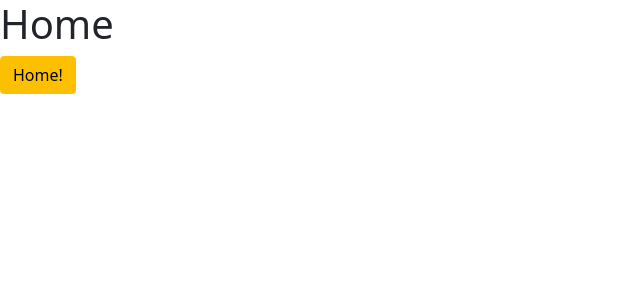
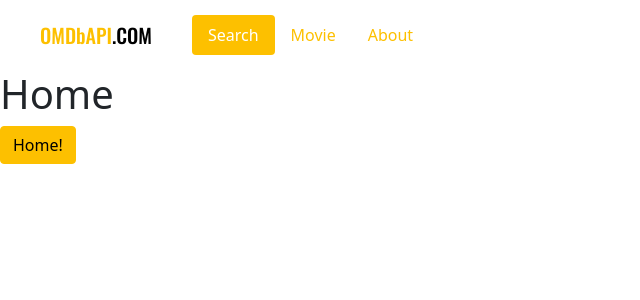
Before and after one commit to Je-chan/vue3-practice-movie, a Vue app: page / in a window 1280 px wide. Shown: the top 300 px of the page, without its empty margins (0-640 px from the left). Built offline with nearby package versions, Linux system fonts and the light colour scheme.

Commit message:
CREATE : Header

```diff
--- a/index.html
+++ b/index.html
@@ -1,11 +1,28 @@
 <!DOCTYPE html>
 <html lang="ko">
   <head>
-  <meta charset="UTF-8">
-  <meta http-equiv="X-UA-Compatible" content="IE=edge">
-  <meta name="viewport" content="width=device-width, initial-scale=1.0">
+    <meta charset="UTF-8" />
+    <meta http-equiv="X-UA-Compatible" content="IE=edge" />
+    <meta name="viewport" content="width=device-width, initial-scale=1.0" />
     <title>Webpack project!</title>
-  <link rel="stylesheet" href="https://cdn.jsdelivr.net/npm/reset-css@5.0.1/reset.min.css">
+    <link
+      rel="stylesheet"
+      href="https://cdn.jsdelivr.net/npm/reset-css@5.0.1/reset.min.css"
+    />
+    <!-- font CSS Import -->
+    <link rel="preconnect" href="https://fonts.googleapis.com" />
+    <link rel="preconnect" href="https://fonts.gstatic.com" crossorigin />
+    <link
+      href="https://fonts.googleapis.com/css2?family=Oswald:wght@500&family=Roboto:wght@400;700&display=swap"
+      rel="stylesheet"
+    />
+
+    <style>
+      body {
+        line-height: 1.4;
+        font-family: "Roboto", "sans-serif";
+      }
+    </style>
   </head>
   <body>
     <div id="app"></div>
--- a/package.json
+++ b/package.json
@@ -26,11 +26,14 @@
     "copy-webpack-plugin": "^8.0.0",
     "css-loader": "^5.1.3",
     "eslint": "^7.22.0",
+    "eslint-config-prettier": "^8.3.0",
+    "eslint-plugin-prettier": "^4.0.0",
     "eslint-plugin-vue": "^7.8.0",
     "file-loader": "^6.2.0",
     "html-webpack-plugin": "^5.3.1",
     "postcss": "^8.2.8",
     "postcss-loader": "^5.2.0",
+    "prettier": "^2.5.1",
     "sass": "^1.32.8",
     "sass-loader": "^11.0.1",
     "style-loader": "^2.0.0",
--- a/src/App.vue
+++ b/src/App.vue
@@ -1,6 +1,17 @@
 <template>
+  <Header />
   <RouterView />
 </template>
+
+<script>
+import Header from '~/components/Header';
+
+export default {
+  components: {
+    Header,
+  },
+};
+</script>
 
 <style lang="scss">
 @import '~/scss/main';
--- /dev/null
+++ b/src/components/Header.vue
@@ -0,0 +1,49 @@
+<template>
+  <header>
+    <Logo />
+    <div class="nav nav-pills">
+      <div v-for="nav in navigations" :key="nav.name" class="nav-item">
+        <RouterLink :to="nav.href" class="nav-link" active-class="active">
+          {{ nav.name }}
+        </RouterLink>
+      </div>
+    </div>
+  </header>
+</template>
+<script>
+import Logo from '~/components/Logo';
+export default {
+  components: {
+    Logo,
+  },
+  data() {
+    return {
+      navigations: [
+        {
+          name: 'Search',
+          href: '/',
+        },
+        {
+          name: 'Movie',
+          href: '/movie',
+        },
+        {
+          name: 'About',
+          href: '/about',
+        },
+      ],
+    };
+  },
+};
+</script>
+<style lang="scss" scoped>
+header {
+  height: 70px;
+  padding: 0 40px;
+  display: flex;
+  align-items: center;
+  .logo {
+    margin-right: 40px;
+  }
+}
+</style>
--- /dev/null
+++ b/src/components/Logo.vue
@@ -0,0 +1,19 @@
+<template>
+  <RouterLink to="/" class="logo"> <span>OMDbAPI</span>.COM </RouterLink>
+</template>
+
+<style lang="scss" scoped>
+@import '~/scss/main';
+.logo {
+  font-family: 'Oswald', sans-serif;
+  font-size: 20px;
+  color: $black;
+  text-decoration: none;
+  &:hover {
+    color: $black;
+  }
+  span {
+    color: $primary;
+  }
+}
+</style>
--- a/src/routes/About.vue
+++ b/src/routes/About.vue
@@ -1,3 +1,3 @@
 <template>
-  <div>About!</div>
+  <h1>About!</h1>
 </template>
--- /dev/null
+++ b/src/routes/Movie.vue
@@ -0,0 +1,7 @@
+<template>
+  <h1>Movie!</h1>
+</template>
+<script>
+export default {};
+</script>
+<style lang=""></style>
--- a/src/routes/index.js
+++ b/src/routes/index.js
@@ -1,5 +1,6 @@
 import { createRouter, createWebHashHistory } from 'vue-router';
 import Home from './Home';
+import Movie from './Movie';
 import About from './About';
 
 export default createRouter({
@@ -15,5 +16,9 @@ export default createRouter({
       path: '/about',
       component: About,
     },
+    {
+      path: '/movie',
+      component: Movie,
+    },
   ],
 });
```
Also changed, not shown: src/components/HelloWorld.vue (deleted, +0 -29 lines), .eslintrc.js, 2 other files (tests, documents, lock files or other folders). Lines whose indentation alone changed are shown as unchanged.
